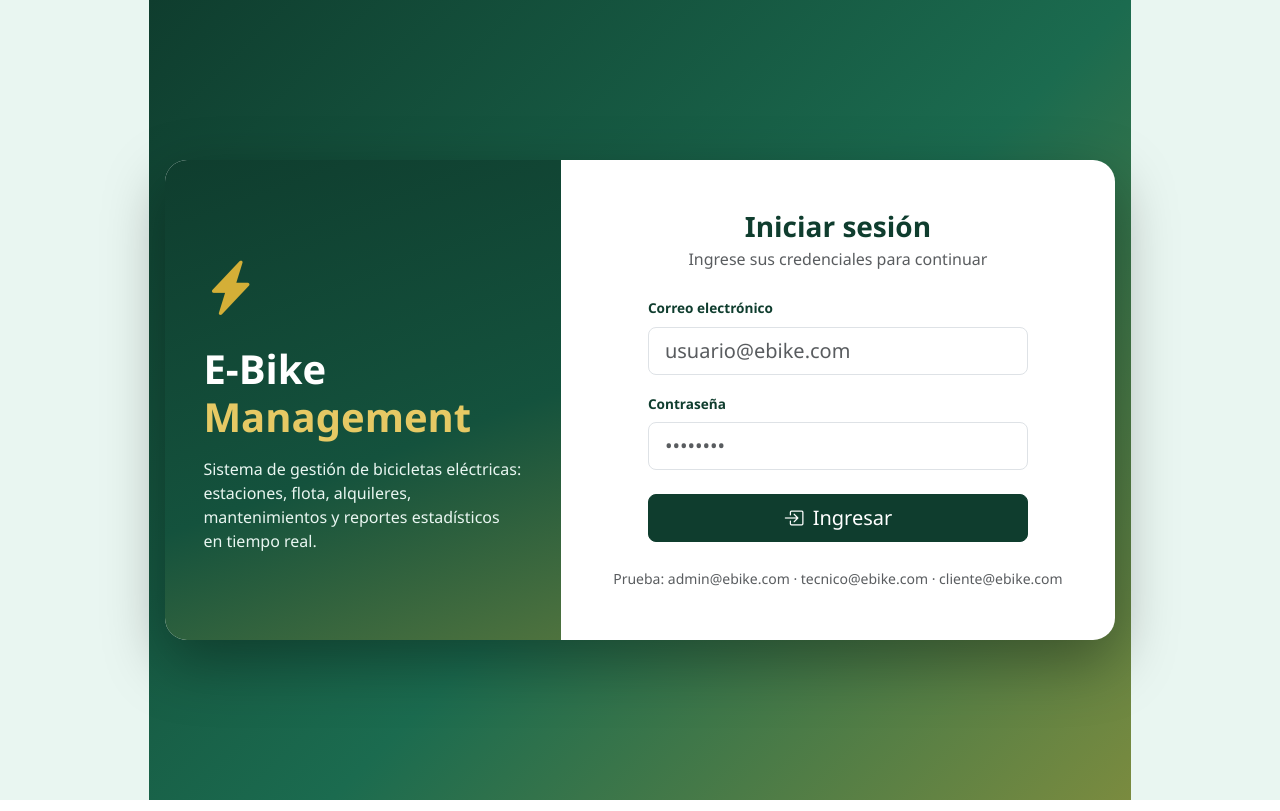
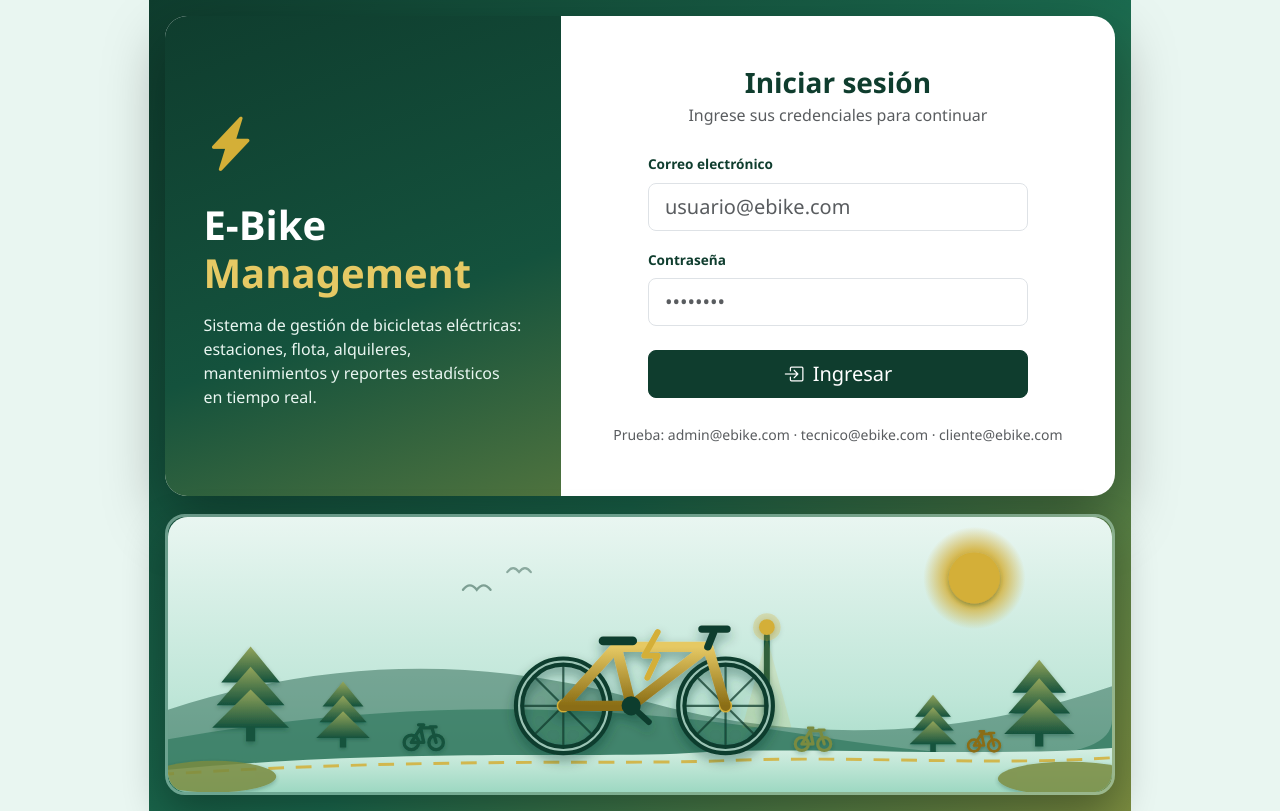
Before and after one commit to LillianaU/BisicletaPHPlargo, a PHP site: page /Bisicleta/ in a window 1280 px wide. Run offline with PHP 8.4, Linux system fonts and the light colour scheme; some libraries are stand-ins or nearby versions.

Commit message:
Login: escena SVG de parque con bicicletas (relieve) y README ampliado (tecnologias, OSI, diagramas, instalacion)

```diff
--- a/assets/css/estilos.css
+++ b/assets/css/estilos.css
@@ -55,6 +55,7 @@ body {
 .login-fondo {
     min-height: 100vh;
     display: flex;
+    flex-direction: column;
     align-items: center;
     justify-content: center;
     background: linear-gradient(135deg, var(--verde-caro) 0%, var(--verde-caro-3) 55%, var(--verde-oliva) 100%);
@@ -87,6 +88,18 @@ body {
 .login-lateral i.licor { font-size: 3.4rem; color: var(--dorado); }
 
 .login-formulario { padding: 3rem 2.6rem; }
+
+/* Escena SVG del parque bajo el login */
+.login-escena {
+    width: 100%;
+    max-width: 950px;
+    margin-top: 1.1rem;
+    border-radius: 20px;
+    overflow: hidden;
+    box-shadow: 0 18px 42px rgba(0, 0, 0, .32);
+    border: 3px solid rgba(191, 230, 216, .5);
+}
+.login-escena svg { display: block; width: 100%; height: auto; }
 
 /* ============================================================
    LAYOUT PRINCIPAL
--- a/assets/js/app.js
+++ b/assets/js/app.js
@@ -105,6 +105,103 @@ function mostrarLogin() {
                     <small class="text-muted">Prueba: admin@ebike.com · tecnico@ebike.com · cliente@ebike.com</small>
                 </div>
             </div>
+        </div>
+
+        <div class="login-escena" aria-hidden="true">
+        <svg viewBox="0 0 960 280" xmlns="http://www.w3.org/2000/svg" role="img" aria-label="Parque con bicicletas eléctricas">
+            <defs>
+                <linearGradient id="cielo" x1="0" y1="0" x2="0" y2="1">
+                    <stop offset="0" stop-color="#e9f6f1"/><stop offset=".65" stop-color="#bfe6d8"/><stop offset="1" stop-color="#9dd8c2"/>
+                </linearGradient>
+                <radialGradient id="sol" cx=".5" cy=".5" r=".5">
+                    <stop offset="0" stop-color="#e6c964"/><stop offset=".55" stop-color="#d4af37" stop-opacity=".85"/><stop offset="1" stop-color="#d4af37" stop-opacity="0"/>
+                </radialGradient>
+                <linearGradient id="arbol" x1="0" y1="0" x2="0" y2="1">
+                    <stop offset="0" stop-color="#94a55a"/><stop offset="1" stop-color="#14523d"/>
+                </linearGradient>
+                <linearGradient id="marco" x1="0" y1="0" x2="0" y2="1">
+                    <stop offset="0" stop-color="#e6c964"/><stop offset="1" stop-color="#8a6d14"/>
+                </linearGradient>
+                <linearGradient id="camino" x1="0" y1="0" x2="0" y2="1">
+                    <stop offset="0" stop-color="#d6efe3"/><stop offset="1" stop-color="#9dd8c2"/>
+                </linearGradient>
+                <filter id="relieve" x="-30%" y="-30%" width="160%" height="160%">
+                    <feDropShadow dx="0" dy="4" stdDeviation="4" flood-color="#0f3d2e" flood-opacity=".45"/>
+                </filter>
+                <filter id="relieveSuave" x="-40%" y="-40%" width="180%" height="180%">
+                    <feDropShadow dx="0" dy="2" stdDeviation="2" flood-color="#0f3d2e" flood-opacity=".35"/>
+                </filter>
+                <clipPath id="redondeo"><rect width="960" height="280" rx="20"/></clipPath>
+                <g id="pino">
+                    <rect x="-4" y="44" width="8" height="24" fill="#14523d"/>
+                    <path d="M0 -16 L26 16 H-26 Z" fill="url(#arbol)"/>
+                    <path d="M0 2 L30 36 H-30 Z" fill="url(#arbol)"/>
+                    <path d="M0 22 L34 56 H-34 Z" fill="url(#arbol)"/>
+                </g>
+                <g id="iconoBici" fill="none" stroke-width="3.2" stroke-linecap="round" stroke-linejoin="round">
+                    <circle cx="9" cy="24" r="7"/>
+                    <circle cx="33" cy="24" r="7"/>
+                    <path d="M9 24 L18 10 L29 10 L33 24 M18 10 L21 24 H9 M27 9 h6 M16 7 h5"/>
+                </g>
+                <g id="rueda">
+                    <circle r="30" fill="none" stroke="#0f3d2e" stroke-width="7"/>
+                    <circle r="30" fill="none" stroke="#bfe6d8" stroke-width="1.4" opacity=".8"/>
+                    <g stroke="#0f3d2e" stroke-width="1.5" opacity=".75">
+                        <animateTransform attributeName="transform" type="rotate" from="0" to="360" dur="7s" repeatCount="indefinite"/>
+                        <line x1="-27" y1="0" x2="27" y2="0"/>
+                        <line x1="0" y1="-27" x2="0" y2="27"/>
+                        <line x1="-19" y1="-19" x2="19" y2="19"/>
+                        <line x1="-19" y1="19" x2="19" y2="-19"/>
+                    </g>
+                    <circle r="4.5" fill="#d4af37"/>
+                </g>
+            </defs>
+
+            <g clip-path="url(#redondeo)">
+                <rect width="960" height="280" fill="url(#cielo)"/>
+                <circle cx="820" cy="62" r="52" fill="url(#sol)"/>
+                <circle cx="820" cy="62" r="26" fill="#d4af37" filter="url(#relieveSuave)"/>
+                <path d="M300 74 q7 -9 14 0 q7 -9 14 0" fill="none" stroke="#0f3d2e" stroke-width="2.4" opacity=".45" stroke-linecap="round"/>
+                <path d="M345 56 q6 -8 12 0 q6 -8 12 0" fill="none" stroke="#0f3d2e" stroke-width="2.2" opacity=".4" stroke-linecap="round"/>
+
+                <path d="M0 196 Q240 118 480 186 T960 172 L960 280 H0 Z" fill="#14523d" opacity=".45"/>
+                <path d="M0 226 Q320 168 640 220 T960 206 L960 280 H0 Z" fill="#1b6b4f" opacity=".5"/>
+
+                <use href="#pino" x="0" y="0" transform="translate(84,150) scale(1.15)" filter="url(#relieveSuave)"/>
+                <use href="#pino" x="0" y="0" transform="translate(178,180) scale(0.8)" filter="url(#relieveSuave)"/>
+                <use href="#pino" x="0" y="0" transform="translate(886,162) scale(1.05)" filter="url(#relieveSuave)"/>
+                <use href="#pino" x="0" y="0" transform="translate(778,192) scale(0.7)" filter="url(#relieveSuave)"/>
+
+                <g filter="url(#relieveSuave)">
+                    <rect x="606" y="118" width="6" height="84" rx="3" fill="#14523d"/>
+                    <circle cx="609" cy="112" r="14" fill="#d4af37" opacity=".28"/>
+                    <circle cx="609" cy="112" r="8" fill="#d4af37"/>
+                </g>
+                <path d="M609 122 L584 214 H634 Z" fill="#d4af37" opacity=".14"/>
+
+                <path d="M-10 258 C240 234 430 246 530 240 C650 232 830 246 970 234 L970 280 H-10 Z" fill="url(#camino)"/>
+                <path d="M-10 262 C260 244 460 252 560 248 C690 242 850 254 970 244" fill="none" stroke="#d4af37" stroke-width="3" stroke-dasharray="16 12" opacity=".85"/>
+
+                <ellipse cx="46" cy="264" rx="64" ry="16" fill="#7a8b3f" opacity=".85" filter="url(#relieveSuave)"/>
+                <ellipse cx="916" cy="266" rx="72" ry="17" fill="#7a8b3f" opacity=".85" filter="url(#relieveSuave)"/>
+
+                <g transform="translate(402,114) scale(1.5)" filter="url(#relieve)">
+                    <use href="#rueda" transform="translate(0,52)"/>
+                    <use href="#rueda" transform="translate(110,52)"/>
+                    <path d="M0 52 L36 12 M0 52 L46 52 L36 12 M36 12 L98 12 M46 52 L98 12 M98 12 L110 52"
+                          fill="none" stroke="url(#marco)" stroke-width="7" stroke-linecap="round" stroke-linejoin="round"/>
+                    <path d="M27 8 h20" stroke="#0f3d2e" stroke-width="6" stroke-linecap="round"/>
+                    <path d="M98 12 L102 2 M94 0 h17" stroke="#0f3d2e" stroke-width="5" stroke-linecap="round"/>
+                    <circle cx="46" cy="52" r="6.5" fill="#0f3d2e"/>
+                    <line x1="46" y1="52" x2="58" y2="63" stroke="#0f3d2e" stroke-width="4" stroke-linecap="round"/>
+                    <path d="M64 2 L55 18 h9 l-7 15" fill="none" stroke="#d4af37" stroke-width="4" stroke-linecap="round" stroke-linejoin="round"/>
+                </g>
+
+                <use href="#iconoBici" transform="translate(238,204) scale(1.05)" stroke="#14523d" filter="url(#relieveSuave)"/>
+                <use href="#iconoBici" transform="translate(636,208) scale(0.95)" stroke="#7a8b3f" filter="url(#relieveSuave)"/>
+                <use href="#iconoBici" transform="translate(812,212) scale(0.85)" stroke="#8a6d14" filter="url(#relieveSuave)"/>
+            </g>
+        </svg>
         </div>
     </div>`;
 
```
Also changed, not shown: README.md.
